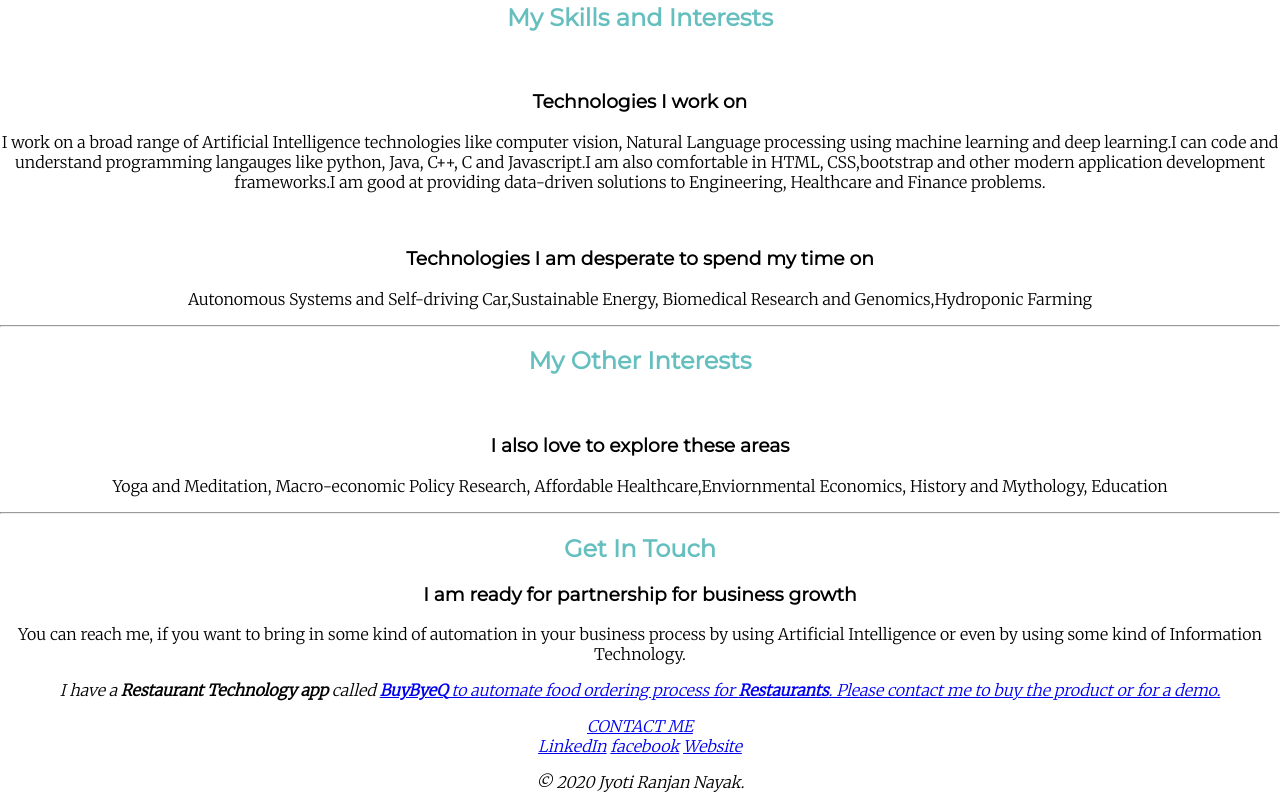
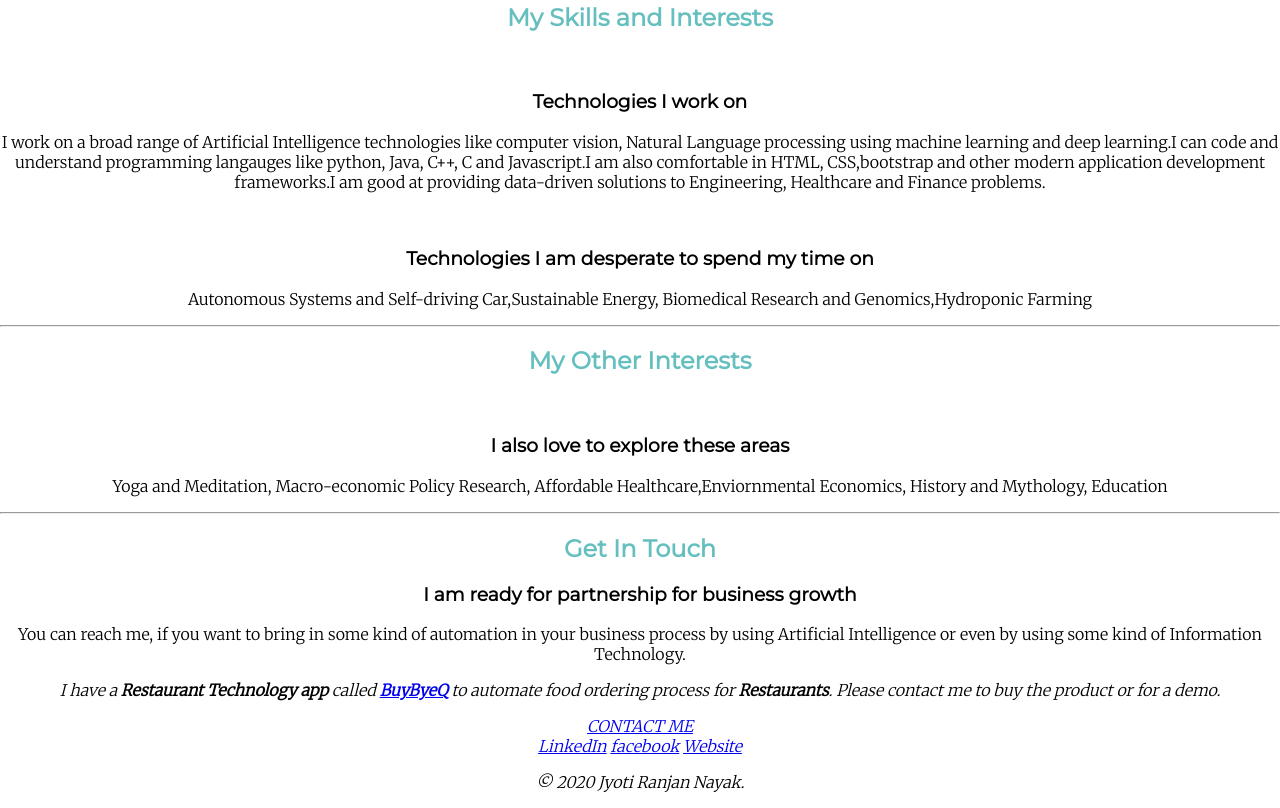
Before and after one commit to jyotinayak1976/profile, a plain HTML site: page index.html in a window 1280 px wide. Shown: the part 436-1244 px from the top of the page. Drawn offline with Linux system fonts and the light colour scheme; files whose address does not match are found by name.

Commit message:
Update index.html

```diff
--- a/index.html
+++ b/index.html
@@ -50,7 +50,7 @@
           <h2>Get In Touch</h2>
           <h3>I am ready for partnership for business growth</h3>
           <p>You can reach me, if you want to bring in some kind of automation in your business process by using Artificial Intelligence or even by using some kind of Information Technology.</p>
-          <p><em>I have a <b>Restaurant Technology app</b> called <a href="https://www.buybyeq.com"><b>BuyByeQ</b> to automate food ordering process for <b>Restaurants</b>. Please contact me to buy the product or for a demo.</p>
+          <p><em>I have a <b>Restaurant Technology app</b> called <a href="https://www.buybyeq.com"><b>BuyByeQ</b></a> to automate food ordering process for <b>Restaurants</b>. Please contact me to buy the product or for a demo.</p>
           <a class="btn" href="mailto:jyoti.nayak@sigmancomp.com">CONTACT ME</a>
         </div>
         </div>
```
